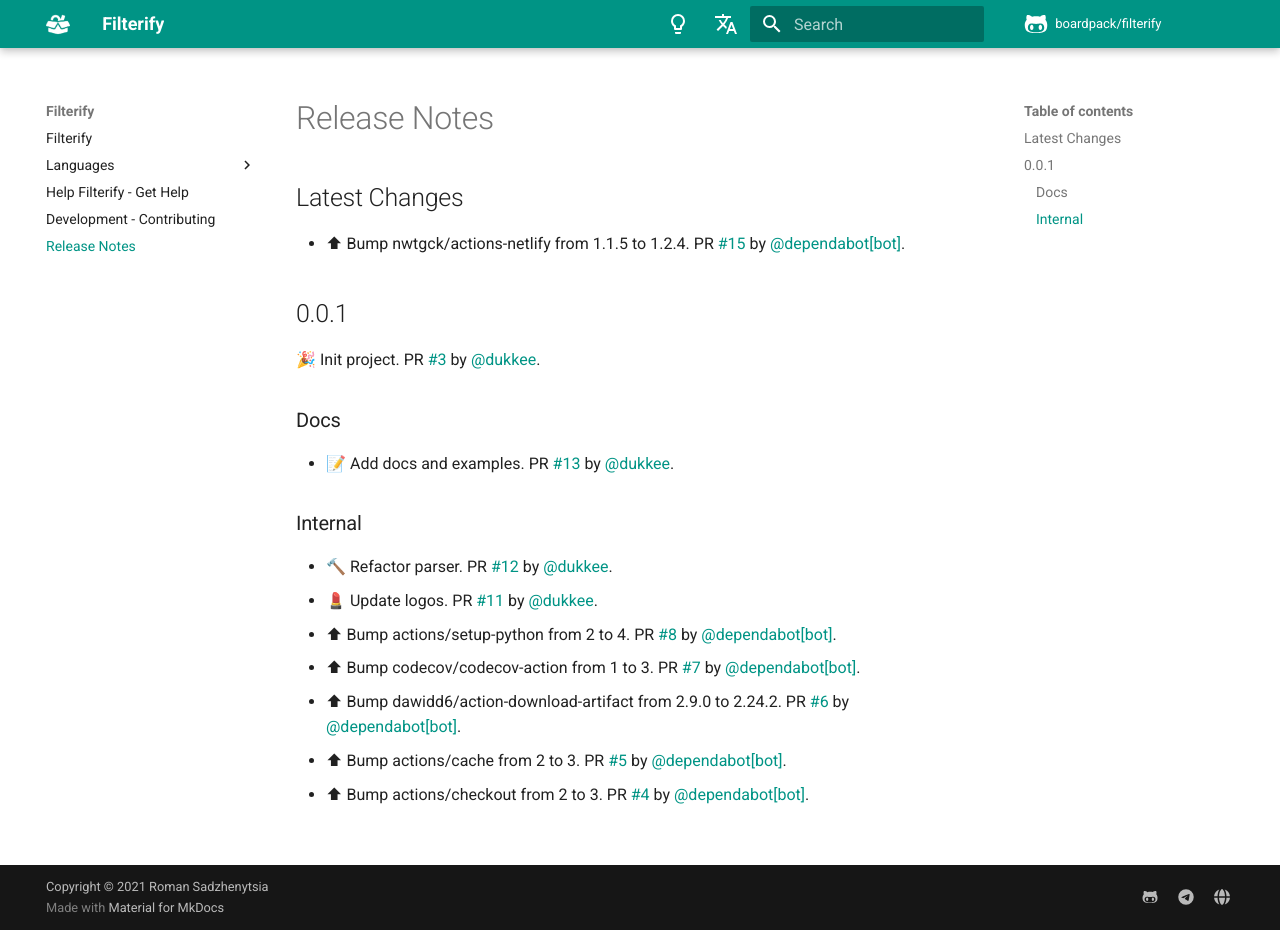
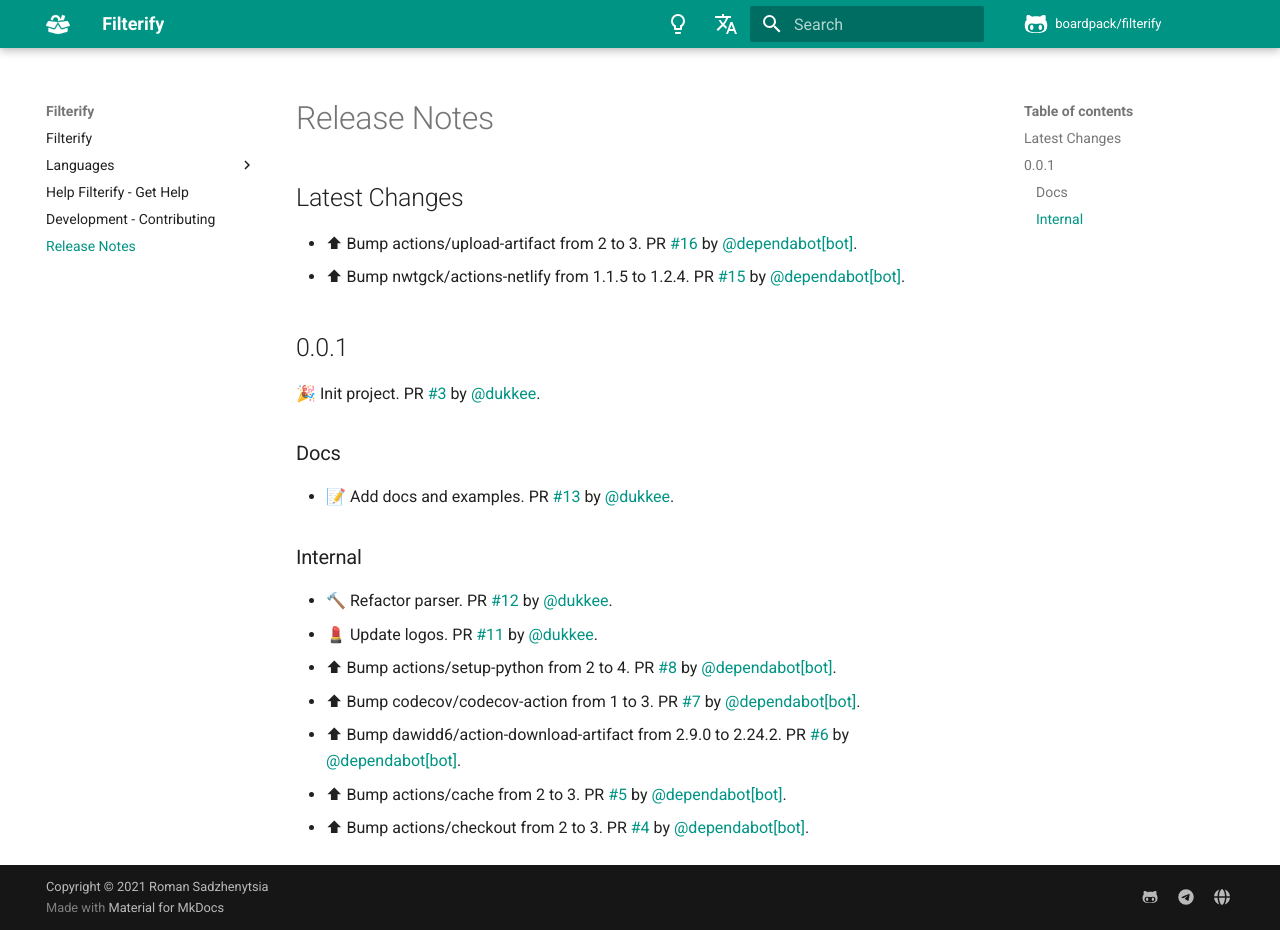
Before and after one commit to boardpack/filterify, an MkDocs documentation site: the page built from docs/en/docs/release-notes.md, in a window 1280 px wide and 930 px high. Built offline with MkDocs 1.6.1 and Material for MkDocs 9.7.7, drawn with Linux system fonts in a browser that asks for light colours; comment, search, counter and statistics services are not loaded.

Commit message:
📝 Update release notes

```diff
--- a/docs/en/docs/release-notes.md
+++ b/docs/en/docs/release-notes.md
@@ -2,6 +2,7 @@
 
 ## Latest Changes
 
+* ⬆ Bump actions/upload-artifact from 2 to 3. PR [#16](https://github.com/boardpack/filterify/pull/16) by [@dependabot[bot]](https://github.com/apps/dependabot).
 * ⬆ Bump nwtgck/actions-netlify from 1.1.5 to 1.2.4. PR [#15](https://github.com/boardpack/filterify/pull/15) by [@dependabot[bot]](https://github.com/apps/dependabot).
 
 ## 0.0.1
```
